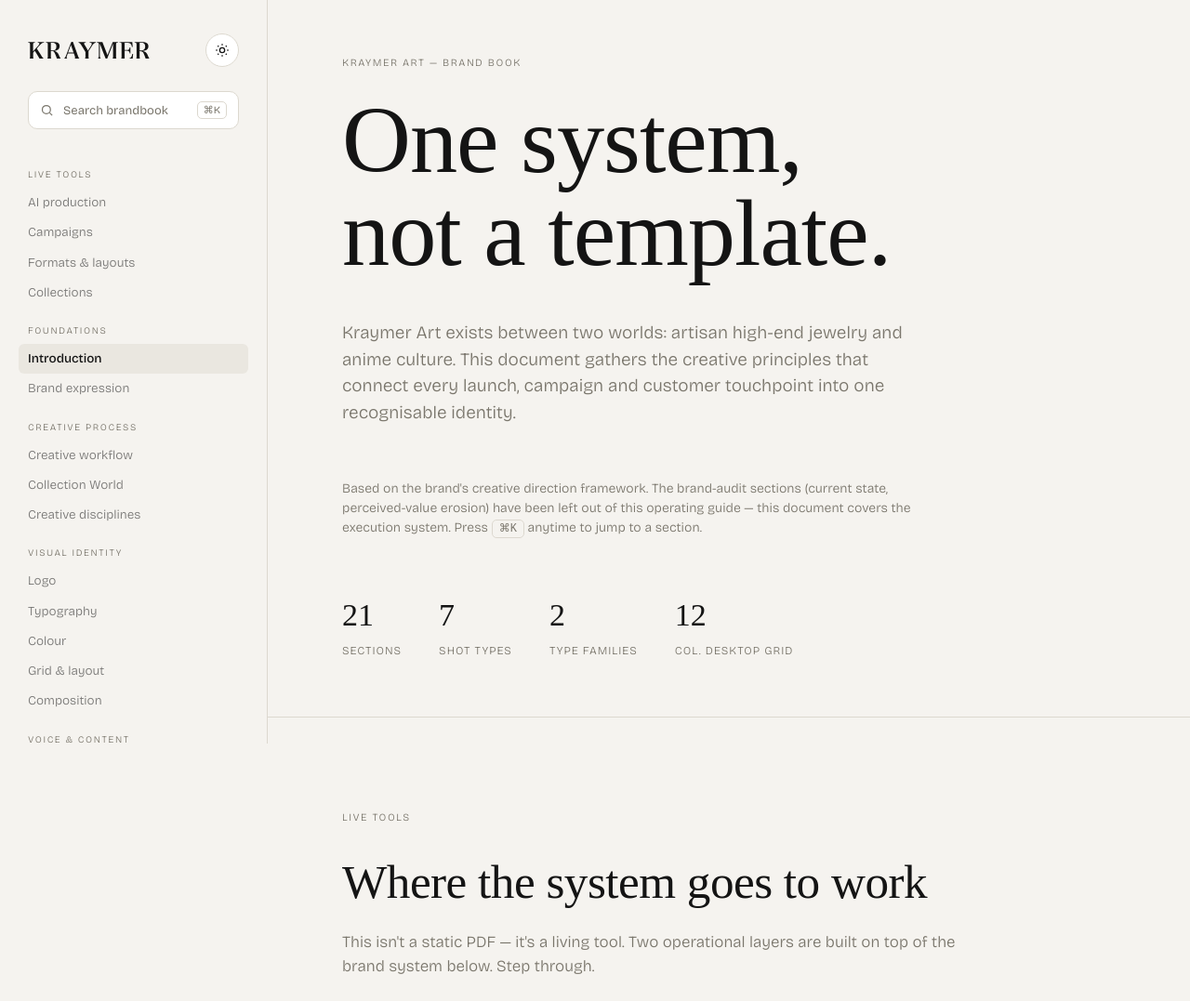
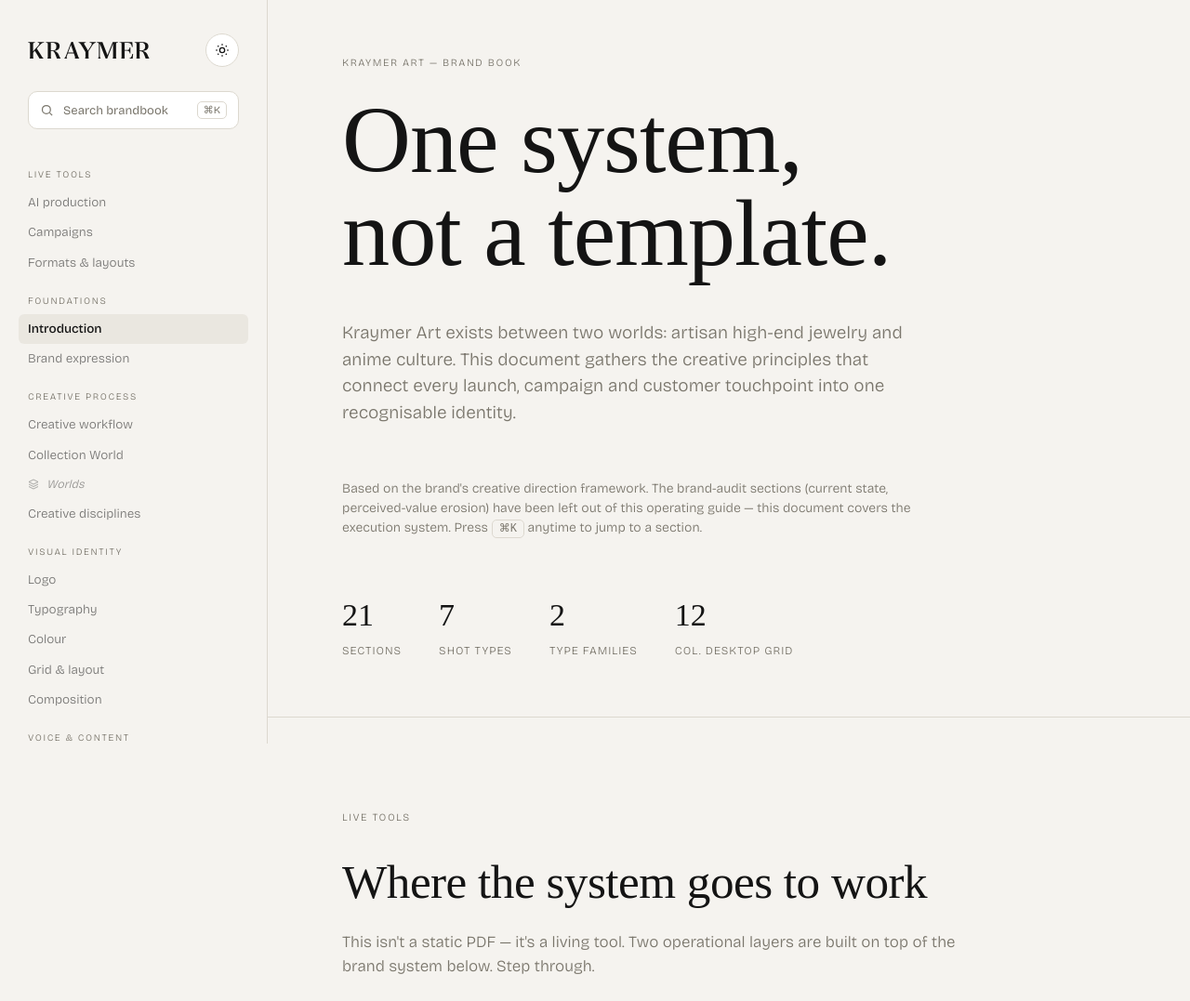
Before and after one commit to alvarokraymer/kraymer-brandbook, a plain HTML site: page index.html in a window 1280 px wide. Shown: the top 1077 px of the page at 93% size. Drawn offline with nearby package versions, Linux system fonts and the light colour scheme; a web font is replaced by a local one.

Commit message:
Move Worlds nav link out of Live tools quick-access into Creative process, styled as a subdued icon link

```diff
--- a/css/style.css
+++ b/css/style.css
@@ -153,6 +153,9 @@
 }
 nav.toc a:hover { opacity: 1; }
 nav.toc a.active { opacity: 1; font-weight: 500; }
+nav.toc a.nav-icon { display: flex; align-items: center; gap: 8px; font-size: 12.5px; opacity: 0.42; font-style: italic; }
+nav.toc a.nav-icon:hover, nav.toc a.nav-icon.active { opacity: 0.85; }
+nav.toc a.nav-icon svg { width: 12px; height: 12px; flex-shrink: 0; }
 .toc-pill {
   position: absolute; left: -10px; width: calc(100% + 20px);
   height: 28px; background: var(--bg-dim); border-radius: 6px;
--- a/index.html
+++ b/index.html
@@ -43,7 +43,6 @@
         <a href="#ai-portal">AI production</a>
         <a href="#campaigns-portal">Campaigns</a>
         <a href="#formats-portal">Formats &amp; layouts</a>
-        <a href="#collections">Collections</a>
       </div>
       <div class="group">
         <span class="group-label">Foundations</span>
@@ -54,6 +53,7 @@
         <span class="group-label">Creative process</span>
         <a href="#workflow">Creative workflow</a>
         <a href="#collection-world">Collection World</a>
+        <a href="#collections" class="nav-icon"><svg viewBox="0 0 24 24" fill="none" stroke="currentColor" stroke-width="1.6"><path d="M12 2 2 7l10 5 10-5-10-5Z"/><path d="M2 17l10 5 10-5"/><path d="M2 12l10 5 10-5"/></svg>Worlds</a>
         <a href="#disciplines">Creative disciplines</a>
       </div>
       <div class="group">
```
